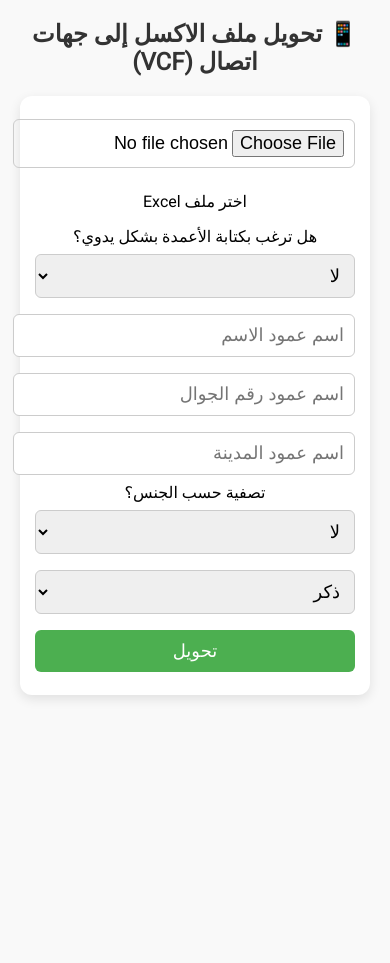
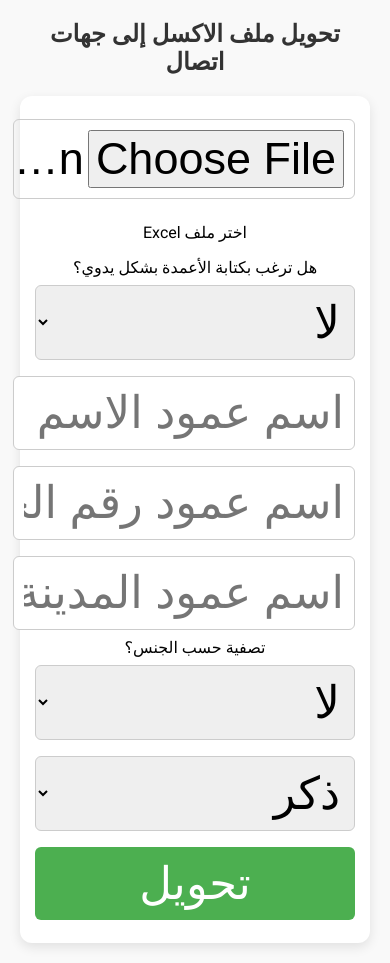
Before and after one commit to maf1250/xl, a Flask app: page / in a window 390 px wide. Before the commit the page ends 699 px from the top, so only its background shows below. Run offline with Flask 3, Linux system fonts and the light colour scheme.

Commit message:
Update index.html

```diff
--- a/templates/index.html
+++ b/templates/index.html
@@ -70,21 +70,21 @@
                 padding: 15px;
             }
             input[type="file"], select, input[type="text"], button {
-                font-size: 18px;
+                font-size: 45px;
             }
         }
     </style>
 </head>
 <body>
 
-<h2>📱 تحويل ملف الاكسل إلى جهات اتصال (VCF)</h2>
+<h2>تحويل ملف الاكسل إلى جهات اتصال</h2>
 
 <form id="upload-form" action="/upload" method="post" enctype="multipart/form-data">
 
     <input type="file" name="file" required>
     <p>اختر ملف Excel</p>
 
-    <label>هل ترغب بكتابة الأعمدة بشكل  يدوي؟</label>
+    <label>هل ترغب بكتابة الأعمدة بشكل يدوي؟</label>
     <select name="manual">
         <option value="no">لا</option>
         <option value="yes">نعم</option>
```
